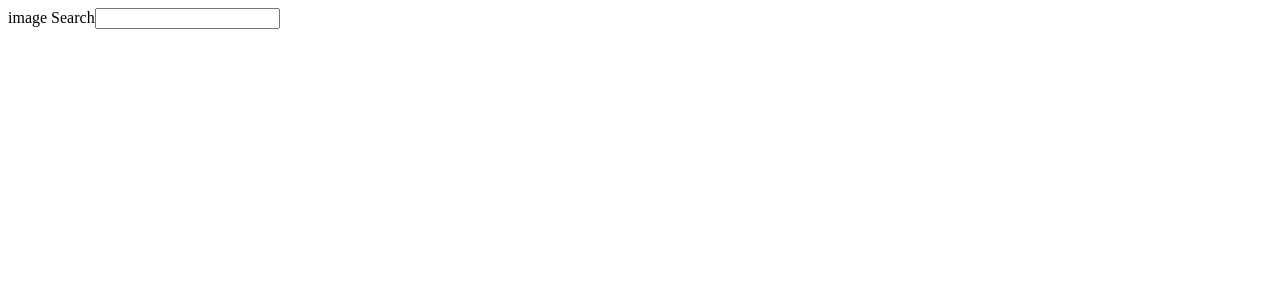
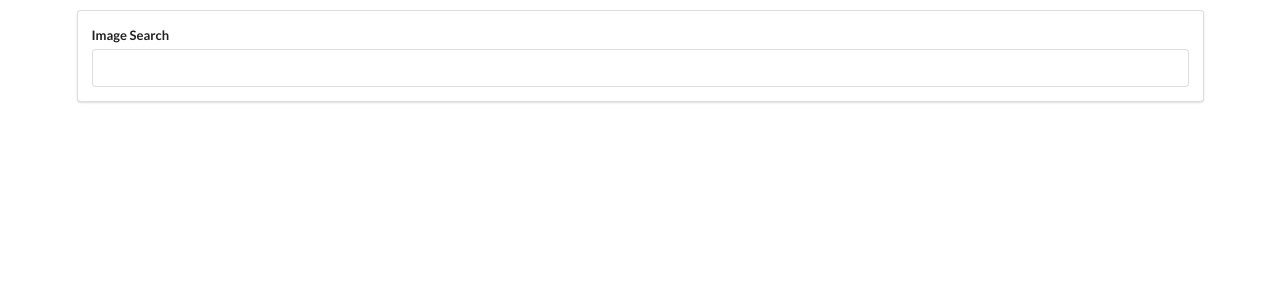
Before and after one commit to athifbinu/Photo-Search, a React (Create React App) app: page / in a window 1280 px wide. Shown: the top 300 px of the page. Built offline with nearby package versions, Linux system fonts and the light colour scheme.

Commit message:
add sementic ui

```diff
--- a/package.json
+++ b/package.json
@@ -8,7 +8,8 @@
     "@testing-library/user-event": "^13.5.0",
     "react": "^18.2.0",
     "react-dom": "^18.2.0",
-    "react-scripts": "^2.1.3",
+    "react-scripts": "^5.0.1",
+    "semantic-ui-css": "^2.5.0",
     "semantic-ui-react": "^2.1.4",
     "web-vitals": "^2.1.4"
   },
--- a/public/index.html
+++ b/public/index.html
@@ -26,6 +26,12 @@
       work correctly both with client-side routing and a non-root public URL.
       Learn how to configure a non-root public URL by running `npm run build`.
     -->
+   <link
+      rel="stylesheet"
+      href="https://cdnjs.cloudflare.com/ajax/libs/semantic-ui/2.4.1/semantic.min.css"
+    />
+
+
     <title>React App</title>
   </head>
   <body>
--- a/src/components/App.js
+++ b/src/components/App.js
@@ -1,9 +1,10 @@
 import React from 'react'
+import SearchBar from './SearchBar'
 
 function App() {
   return (
-    <div>
-
+    <div className='ui container' style={{marginTop:'10px'}}>
+      <SearchBar/>
     </div>
   )
 }
--- a/src/components/SearchBar.js
+++ b/src/components/SearchBar.js
@@ -1,17 +1,22 @@
 import React, { Component } from 'react'
 
 export class SearchBar extends Component {
+
+    onInputChange(event){
+       console.log(event.target.value)
+
+    }
+
   render() {
     return (
-      <div  className='ui-segment'>
-        <form action="ui-form">
-            <div className="field">
-                <label >image Search</label>
-                <input type="text" />
-            </div>
-        </form>
-
-      </div>
+        <div className="ui segment">
+                <form className="ui form">
+                  <div className="field">
+                    <label>Image Search</label>
+                    <input type="text" onChange={this.onInputChange} />
+                  </div>
+                </form>
+              </div>
     )
   }
 }
--- a/src/index.js
+++ b/src/index.js
@@ -1,12 +1,12 @@
 import React from 'react';
 import ReactDOM from 'react-dom/client';
 import App from './components/App'
-import SearchBar from './components/SearchBar';
+
 
 const root = ReactDOM.createRoot(document.getElementById('root'));
 root.render(
   <React.StrictMode>
    <App/>
-  <SearchBar/>
+
   </React.StrictMode>
 );
```
Also changed, not shown: 1 other file (tests, documents, lock files or other folders).
